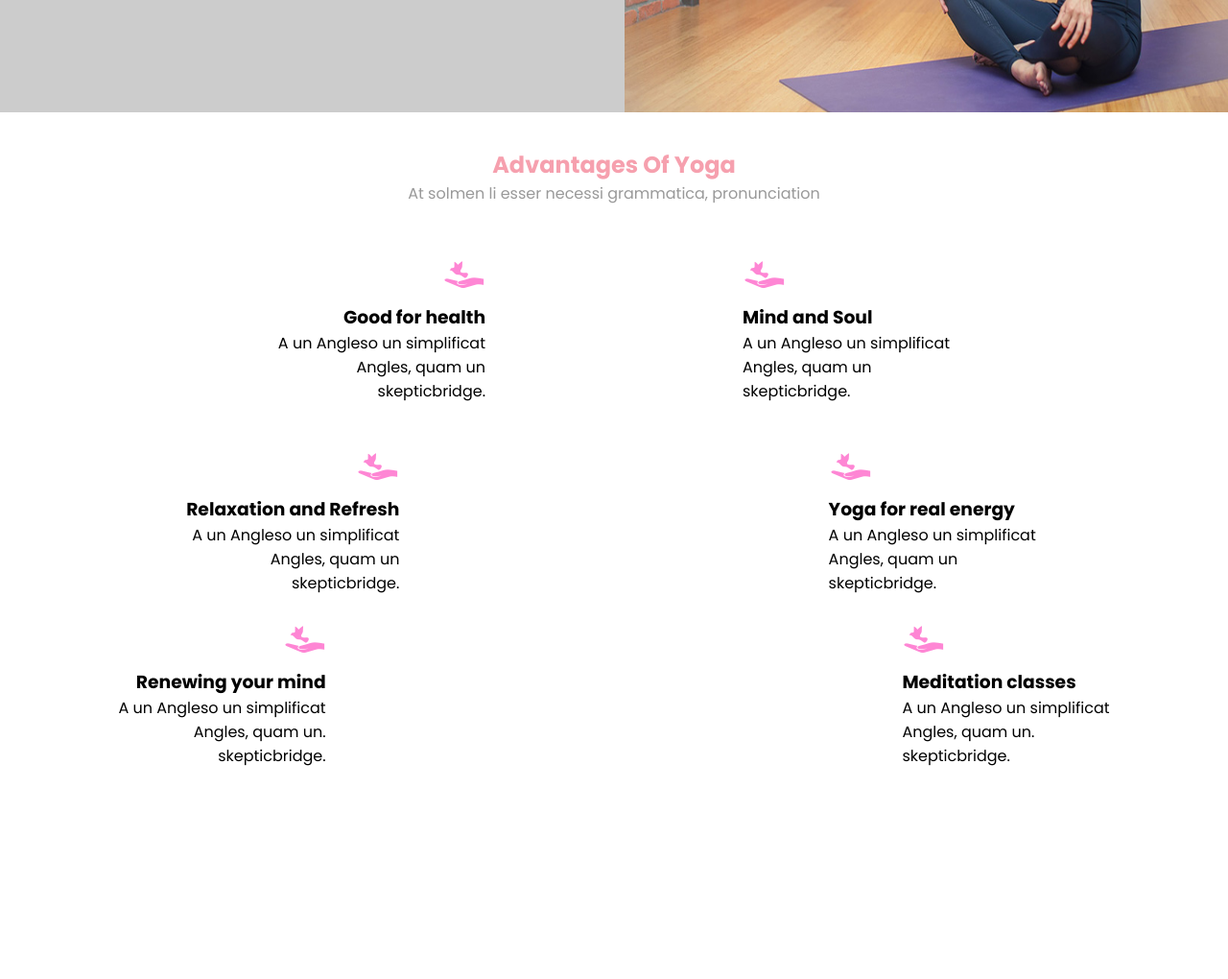
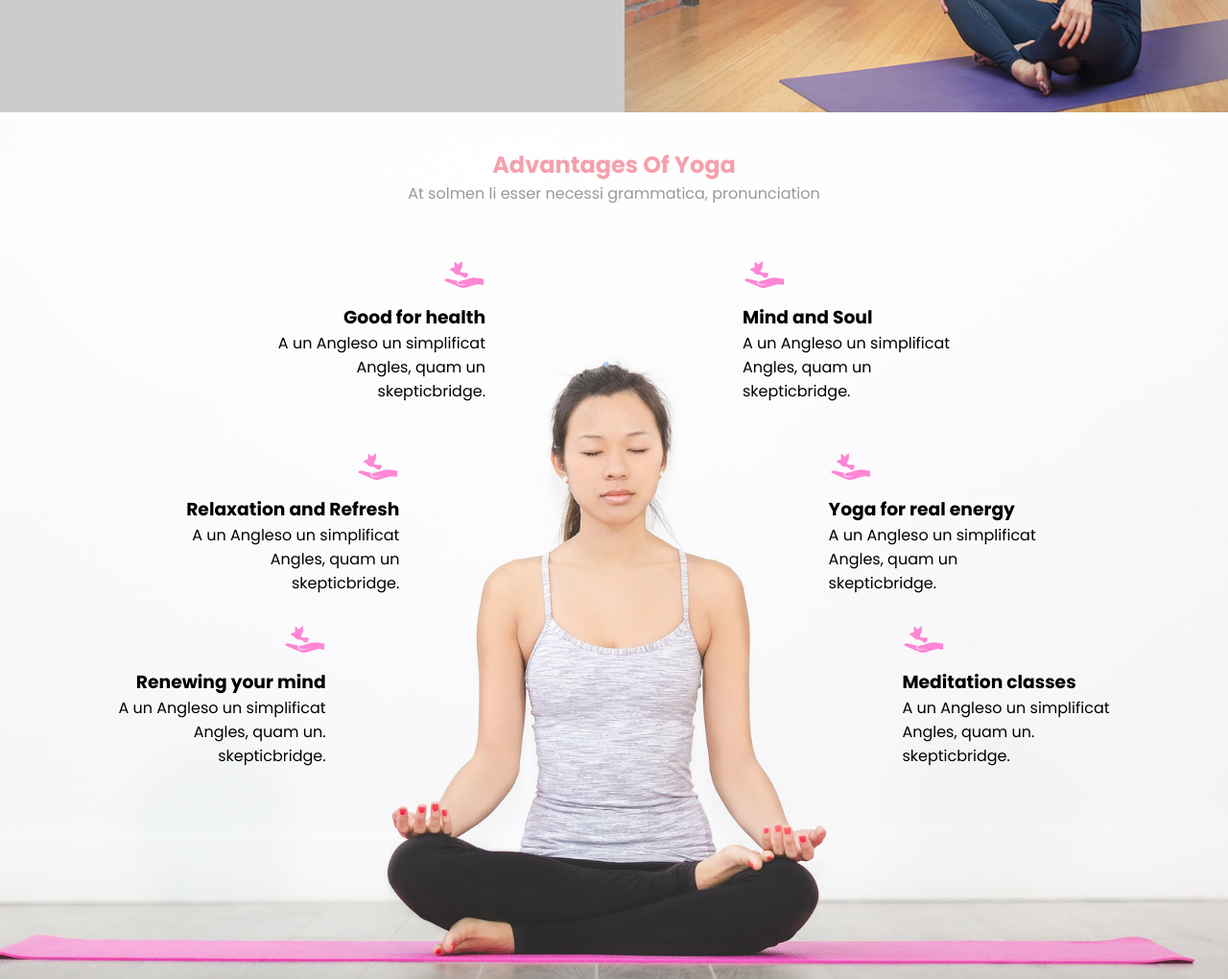
Before and after one commit to HelenOwel/yoga, a plain HTML site: page index.html in a window 1280 px wide. Shown: the part 1520-2540 px from the top of the page at 96% size. Drawn offline with Linux system fonts and the light colour scheme; files whose address does not match are found by name.

Commit message:
add image

```diff
--- a/attact.css
+++ b/attact.css
@@ -146,7 +146,7 @@ h1 {
     margin-top: 0;
     width:100%;
     height: 120vh;
-    background-image: url(../week1/img/advantages-of-yoga.jpg);
+    background-image: url(./img/advantages-of-yoga.jpg);
     background-size: cover;
     background-position: center;
 }
```
